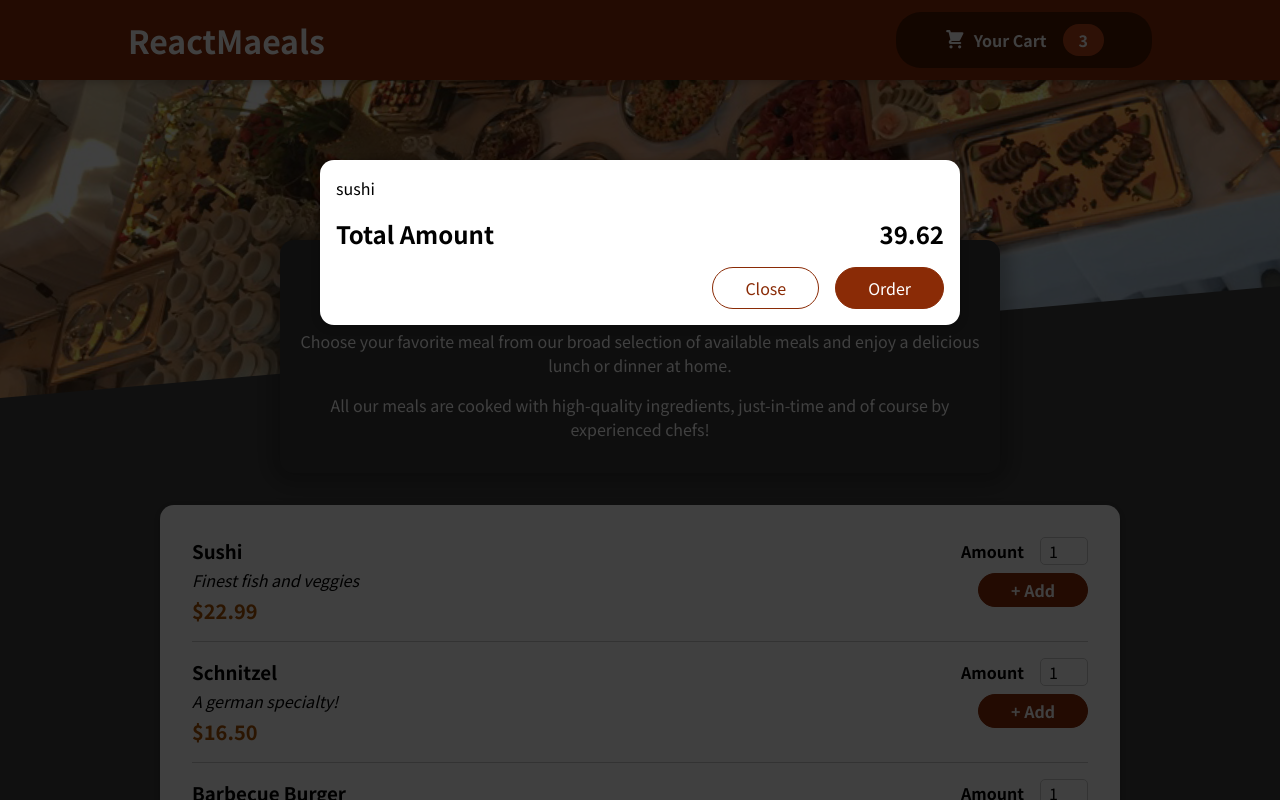
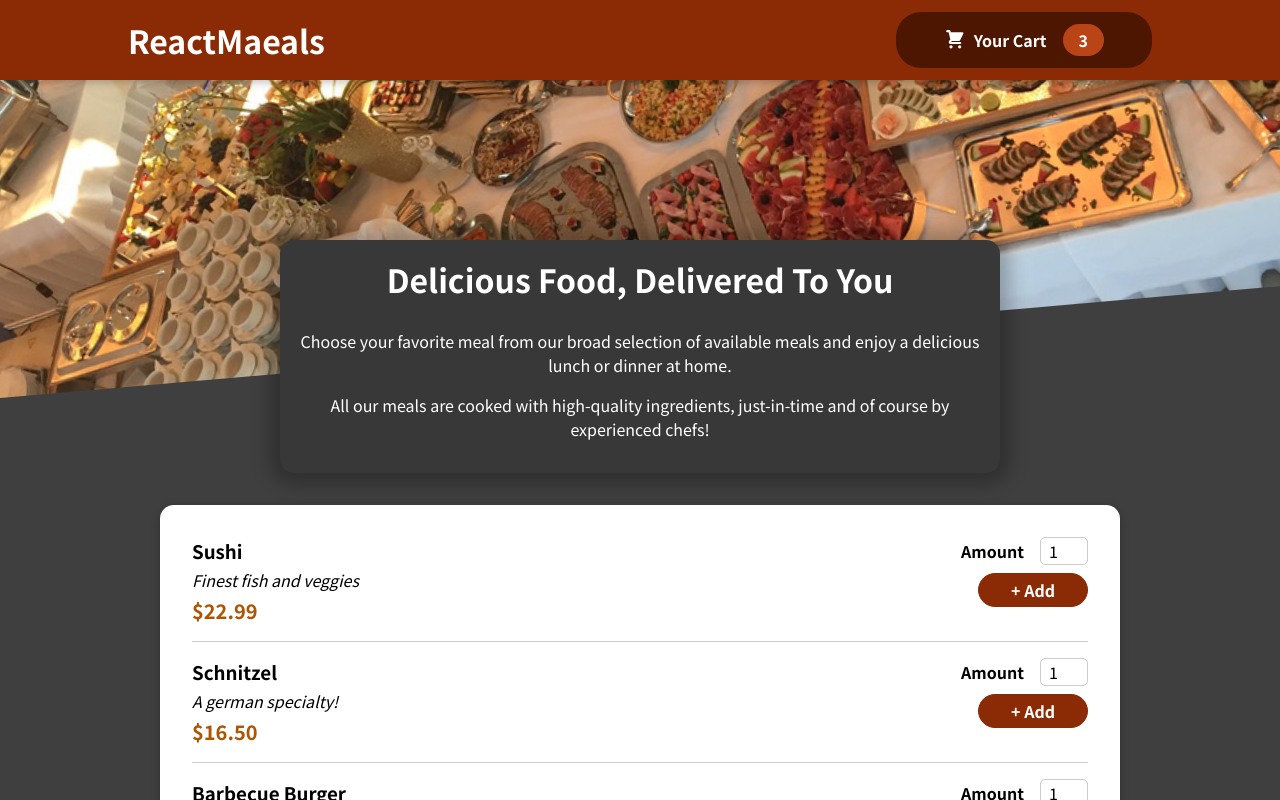
Before and after one commit to Ogaga01/React-Course, a React (Create React App) app in the folder p/01-starting-project/: page / in a window 1280 px wide. Shown: the top 800 px of the page. Built offline with nearby package versions, Linux system fonts and the light colour scheme.

Commit message:
Add Cart state management

```diff
--- a/p/01-starting-project/src/App.js
+++ b/p/01-starting-project/src/App.js
@@ -1,12 +1,23 @@
+import { useState } from "react";
 import Cart from "./Components/Cart/Cart";
 import Header from "./Components/Layout/Header";
 import Meals from "./Components/Meals/Meals";
 
 function App() {
+  const [closeCart, setCloseCart] = useState(false)
+
+  const showCartHandler = () => {
+    setCloseCart(true)
+  }
+
+  const hideCartHandler = () => {
+    setCloseCart(false)
+  }
+
   return (
     <div>
-      <Cart/>
-      <Header />
+      {closeCart && <Cart onClose={hideCartHandler} />}
+      <Header onShowCart={showCartHandler} />
       <main>
         <Meals />
       </main>
--- a/p/01-starting-project/src/Components/Cart/Cart.js
+++ b/p/01-starting-project/src/Components/Cart/Cart.js
@@ -11,14 +11,14 @@ const Cart = (props) => {
   );
 
   return (
-    <Modal>
+    <Modal onCloseCart={props.onClose}>
       {cartItems}
           <div className={styles.total}>
               <span>Total Amount</span>
               <span>39.62</span>
       </div>
           <div className={styles.actions}>
-              <button className={styles['button--alt']}>Close</button>
+              <button className={styles['button--alt']} onClick={props.onClose}>Close</button>
               <button className={styles.button}>Order</button>
       </div>
     </Modal>
--- a/p/01-starting-project/src/Components/Layout/Header.js
+++ b/p/01-starting-project/src/Components/Layout/Header.js
@@ -7,7 +7,7 @@ const Header = (props) => {
         <>
             <header className={styles.header}>
                 <h1>ReactMaeals</h1>
-                <HeaderCartButton/>
+                <HeaderCartButton onShowCart={props.onShowCart} />
             </header>
             <div className={styles['main-image']}>
                 <img src={mealImage} alt='A table full of delicious food' />
--- a/p/01-starting-project/src/Components/Layout/HeaderCartButton.js
+++ b/p/01-starting-project/src/Components/Layout/HeaderCartButton.js
@@ -3,7 +3,7 @@ import styles from './HeaderCartButton.module.css'
 
 const HeaderCartButton = (props) => {
   return (
-    <button className={styles.button}>
+    <button className={styles.button} onClick={props.onShowCart}>
       <span className={styles.icon}>
         <CartIcon />
       </span>
--- a/p/01-starting-project/src/Components/UI/Modal.js
+++ b/p/01-starting-project/src/Components/UI/Modal.js
@@ -3,7 +3,7 @@ import styles from './Modal.module.css'
 
 const Backdrop = (props) => {
     return (
-        <div className={styles.backdrop}></div>
+        <div className={styles.backdrop} onClick={props.onCloseCart}></div>
     )
 }
 
@@ -20,7 +20,7 @@ const portalElement = document.getElementById('overlays')
 const Modal = (props) => {
     return (
         <>
-            {ReactDOM.createPortal(<Backdrop />, portalElement)}
+            {ReactDOM.createPortal(<Backdrop onCloseCart={props.onCloseCart} />, portalElement)}
             {ReactDOM.createPortal(<ModalOverlay>{props.children}</ModalOverlay>, portalElement)}
         </>
     );
```
